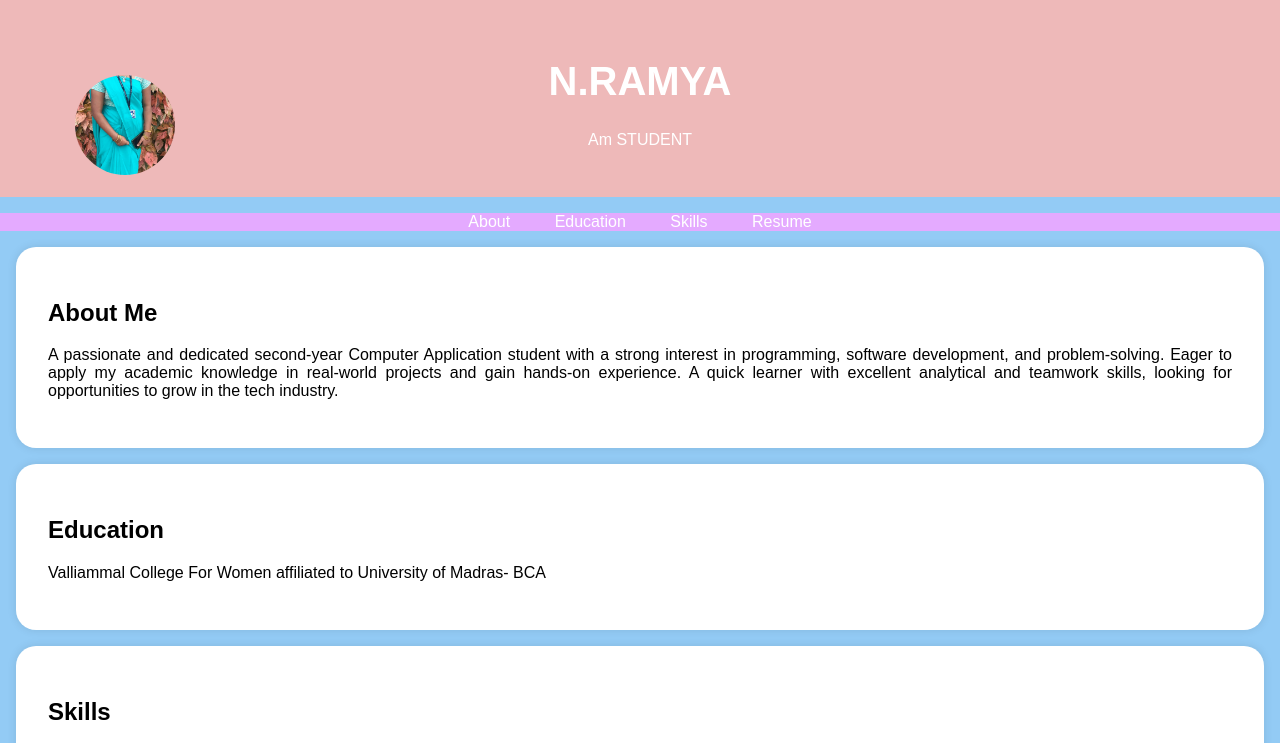
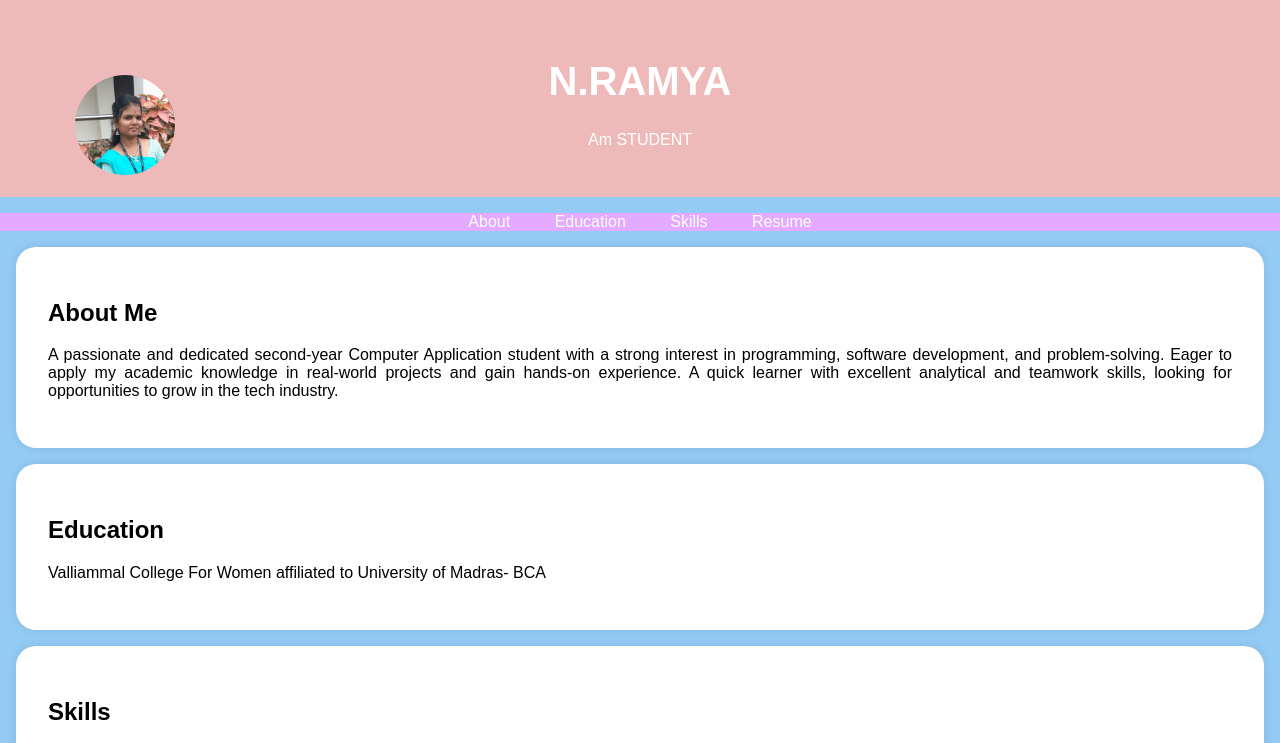
Before and after one commit to ramya601/Portfolio, a plain HTML site: page index.html in a window 1280 px wide. Shown: the top 743 px of the page. Drawn offline with Linux system fonts and the light colour scheme.

Commit message:
Update index.html

```diff
--- a/index.html
+++ b/index.html
@@ -95,7 +95,7 @@
     <header>
         <div class="header-content">
             <!-- Add your profile picture here -->
-            <img src="pic.jpg" alt="Your Profile Picture" class="profile-picture">
+            <img src="ramya.jpg" alt="Your Profile Picture" class="profile-picture">
             <h1>N.RAMYA</h1>
             <p>Am STUDENT</p>
         </div>
```
